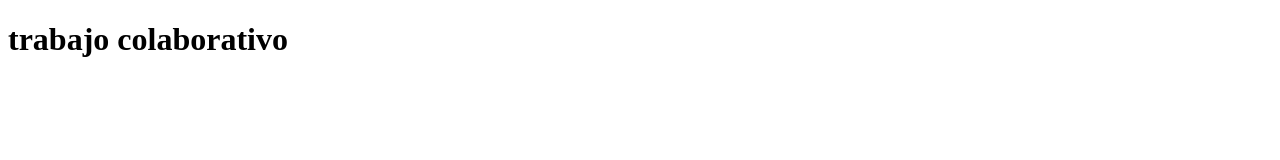
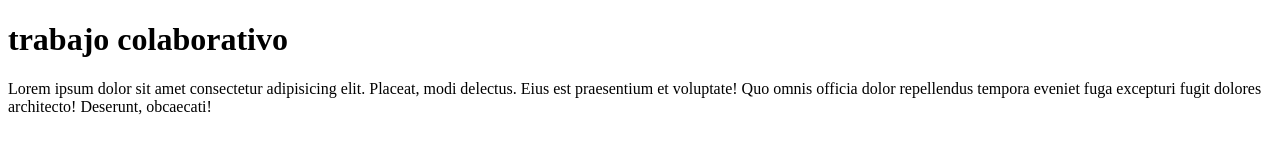
Before and after one commit to dayanare/trabajo-colaborativo-x, a plain HTML site: page index.html in a window 1280 px wide. Drawn offline with Linux system fonts and the light colour scheme.

Commit message:
add header

```diff
--- a/index.html
+++ b/index.html
@@ -6,6 +6,14 @@
     <title>Document</title>
   </head>
   <body>
-    <h1>trabajo colaborativo</h1>
+    <header>
+      <h1>trabajo colaborativo</h1>
+      <p>
+        Lorem ipsum dolor sit amet consectetur adipisicing elit. Placeat, modi
+        delectus. Eius est praesentium et voluptate! Quo omnis officia dolor
+        repellendus tempora eveniet fuga excepturi fugit dolores architecto!
+        Deserunt, obcaecati!
+      </p>
+    </header>
   </body>
 </html>
```
